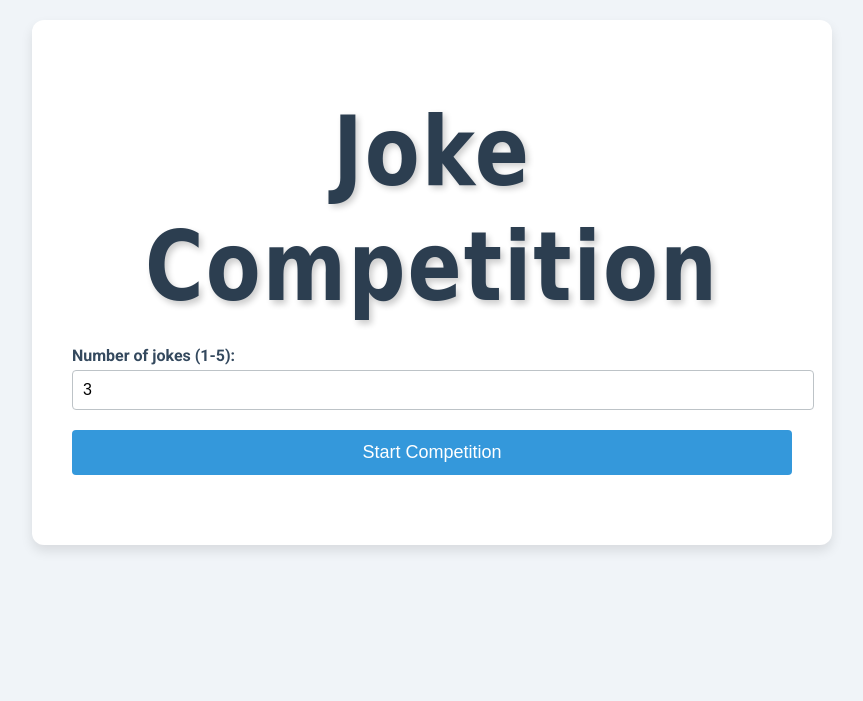
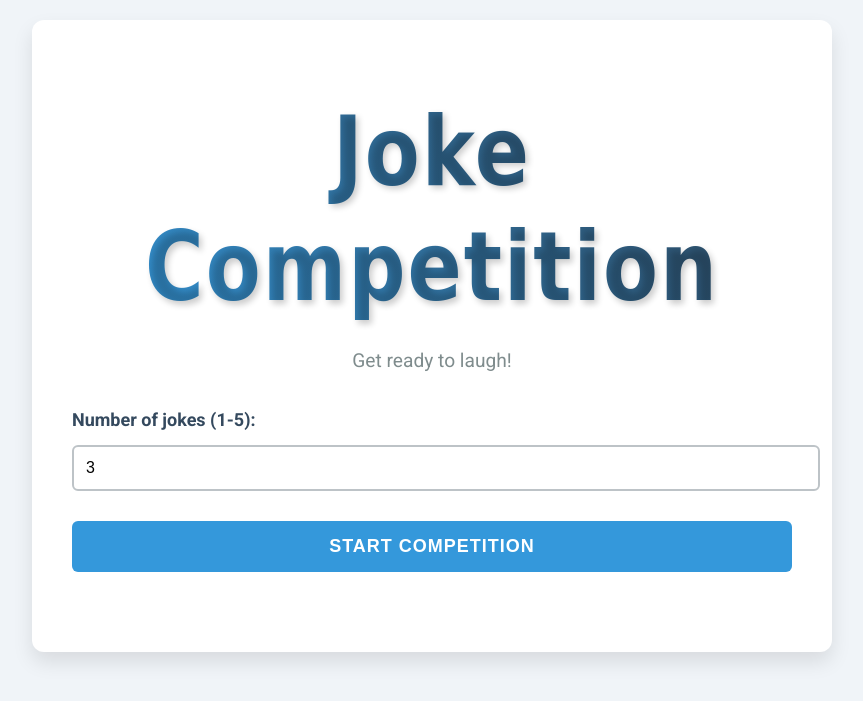
Before and after one commit to husseinkareem/AI_comedy_night, a Flask app: page / in a window 1280 px wide. Shown: the top 701 px of the page, without its empty margins (208-1071 px from the left). Run offline with Flask 3, Linux system fonts and the light colour scheme; some web fonts are replaced.

Commit message:
UI part 2 change

```diff
--- a/static/styles.css
+++ b/static/styles.css
@@ -5,6 +5,7 @@ body {
     padding: 20px;
     background-color: #f0f4f8;
     color: #333;
+    line-height: 1.6;
 }
 
 .main-title {
@@ -14,6 +15,11 @@ body {
     margin-bottom: 40px;
     text-shadow: 3px 3px 6px rgba(0,0,0,0.2);
     line-height: 1.2;
+    background: linear-gradient(45deg, #3498db, #2c3e50);
+    -webkit-background-clip: text;
+    background-clip: text;
+    -webkit-text-fill-color: transparent;
+    color: transparent; /* Fallback for browsers that don't support background-clip: text */
 }
 
 .large-title {
@@ -26,83 +32,106 @@ body {
     background-color: white;
     padding: 40px; /* Ökar padding för att ge mer utrymme runt innehållet */
     border-radius: 12px; /* Ökar rundningen av hörnen */
-    box-shadow: 0 6px 12px rgba(0, 0, 0, 0.1); /* Förstärker skuggeffekten */
+    box-shadow: 0 10px 20px rgba(0, 0, 0, 0.1); /* Förstärker skuggeffekten */
 }
 
 .input-group {
-    margin-bottom: 20px;
+    margin-bottom: 30px;
 }
 
 label {
     display: block;
-    margin-bottom: 5px;
+    margin-bottom: 10px;
     font-weight: bold;
     color: #34495e;
+    font-size: 18px;
 }
 
 input[type="number"] {
     width: 100%;
-    padding: 10px;
-    border: 1px solid #bdc3c7;
-    border-radius: 4px;
+    padding: 12px;
+    border: 2px solid #bdc3c7;
+    border-radius: 6px;
     font-size: 16px;
+    transition: border-color 0.3s ease;
+}
+
+input[type="number"]:focus {
+    border-color: #3498db;
+    outline: none;
 }
 
 button {
     background-color: #3498db;
     color: white;
     border: none;
-    padding: 12px 20px;
+    padding: 15px 25px;
     font-size: 18px;
-    border-radius: 4px;
+    border-radius: 6px;
     cursor: pointer;
-    transition: background-color 0.3s ease;
+    transition: all 0.3s ease;
     width: 100%;
+    text-transform: uppercase;
+    letter-spacing: 1px;
+    font-weight: bold;
 }
 
 button:hover {
     background-color: #2980b9;
+    transform: translateY(-2px);
+    box-shadow: 0 4px 8px rgba(0, 0, 0, 0.1);
 }
 
 #results {
-    margin-top: 30px;
+    margin-top: 40px;
 }
 
 .joke {
     background-color: #ecf0f1;
-    padding: 20px;
-    margin-bottom: 20px;
-    border-radius: 8px;
-    box-shadow: 0 2px 4px rgba(0, 0, 0, 0.1);
+    padding: 25px;
+    margin-bottom: 25px;
+    border-radius: 10px;
+    box-shadow: 0 4px 6px rgba(0, 0, 0, 0.1);
+    transition: transform 0.3s ease;
+}
+
+.joke:hover {
+    transform: translateY(-5px);
 }
 
 .joke h3 {
     color: #2c3e50;
     margin-top: 0;
+    font-size: 22px;
+    border-bottom: 2px solid #3498db;
+    padding-bottom: 10px;
+    margin-bottom: 15px;
 }
 
 .joke p {
-    margin: 10px 0;
+    margin: 15px 0;
+    font-size: 16px;
 }
 
 .joke .score {
     font-weight: bold;
     color: #e74c3c;
+    font-size: 18px;
 }
 
 .loading-indicator {
     display: flex;
     flex-direction: column;
     align-items: center;
-    margin-top: 20px;
+    margin-top: 30px;
 }
 
 .spinner {
     border: 4px solid #f3f3f3;
     border-top: 4px solid #3498db;
     border-radius: 50%;
-    width: 40px;
-    height: 40px;
+    width: 50px;
+    height: 50px;
     animation: spin 1s linear infinite;
 }
 
@@ -114,3 +143,10 @@ button:hover {
 .hidden {
     display: none;
 }
+
+.subtitle {
+    text-align: center;
+    font-size: 1.2em;
+    color: #7f8c8d;
+    margin-bottom: 30px;
+}
--- a/templates/index.html
+++ b/templates/index.html
@@ -10,6 +10,7 @@
 <body>
     <div class="container">
         <h1 class="main-title large-title">Joke Competition</h1>
+        <p class="subtitle">Get ready to laugh!</p>
         <div class="input-group">
             <label for="jokeCount">Number of jokes (1-5):</label>
             <input type="number" id="jokeCount" min="1" max="5" value="3">
```
